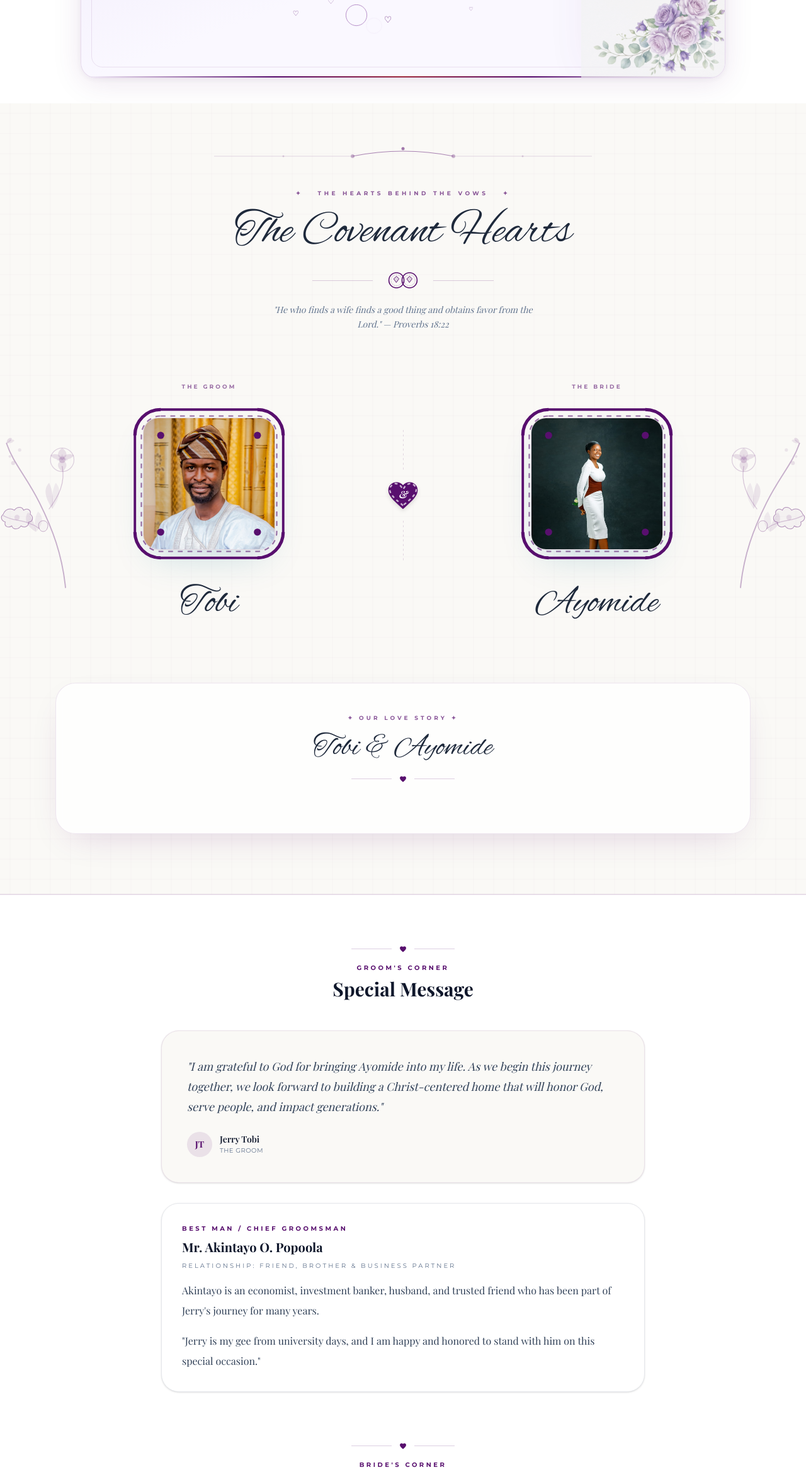
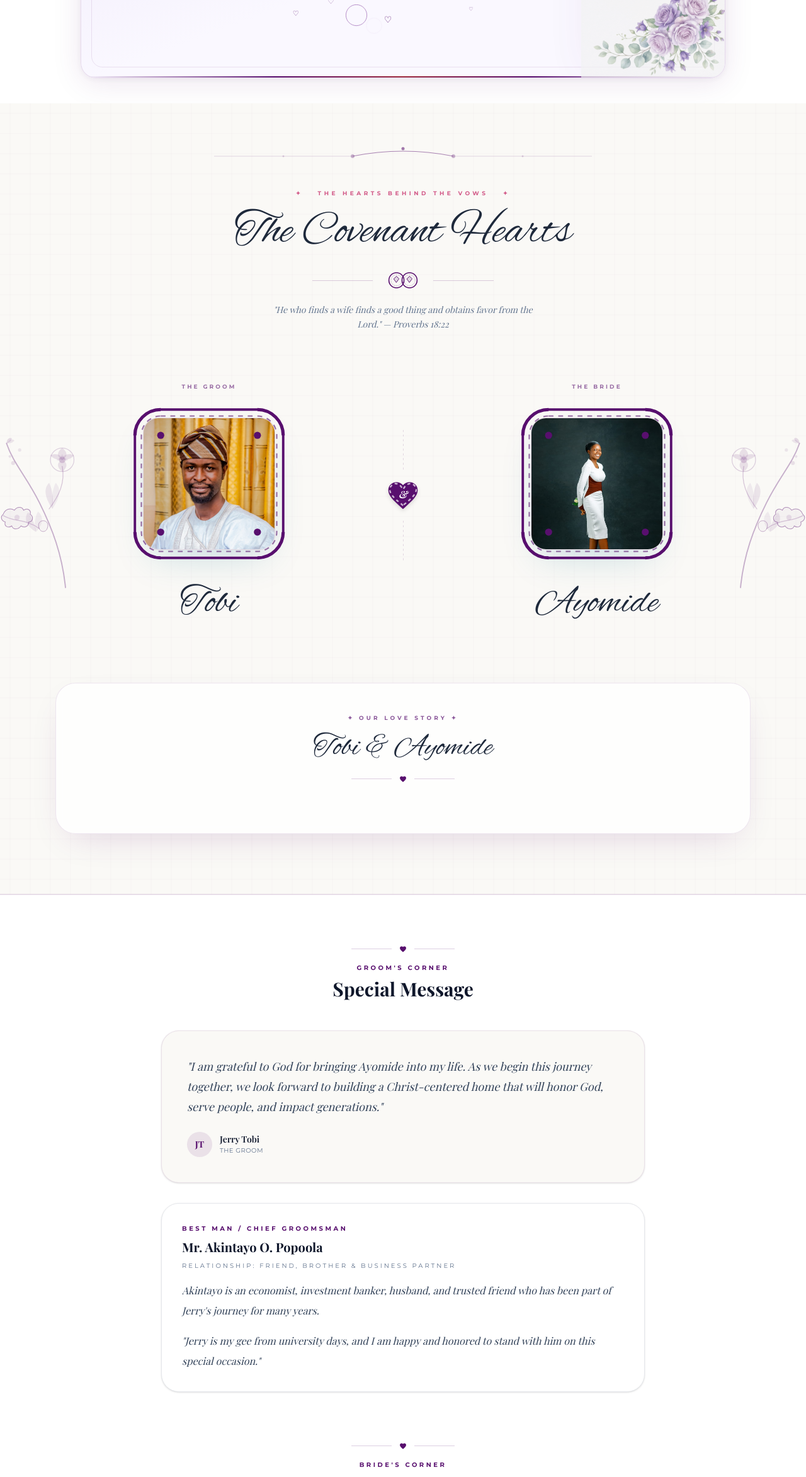
Before and after one commit to CYCLIC05/WEDDING-DIGITAL-INVITE, a React (Vite) app: page / in a window 1280 px wide. Shown: the part 849-3194 px from the top of the page at 63% size. Built offline with nearby package versions, Linux system fonts and the light colour scheme; a web font is replaced by a local one.

Commit message:
feat: add CoupleAbout and GroomsCorner components with decorative SVG elements

```diff
--- a/src/components/CoupleAbout.tsx
+++ b/src/components/CoupleAbout.tsx
@@ -247,7 +247,7 @@ export function CoupleAbout() {
 
         {/* Section Header — editorial stationery style */}
         <div className="text-center mb-20 relative animate-fade-up">
-          <p className="font-sans text-[9px] uppercase tracking-[0.5em] text-[#580F6E] font-bold mb-5 opacity-70">
+          <p className="font-sans text-[9px] uppercase tracking-[0.5em] text-[#C2185B] font-bold mb-5 opacity-70">
             ✦ &ensp; The Hearts Behind the Vows &ensp; ✦
           </p>
 
--- a/src/components/GroomsCorner.tsx
+++ b/src/components/GroomsCorner.tsx
@@ -45,10 +45,10 @@ export function GroomsCorner() {
           <p className="text-[10px] uppercase tracking-[0.35em] text-[#580F6E] font-bold mb-2">Best Man / Chief Groomsman</p>
           <h3 className="font-serif text-xl text-slate-900 font-bold">Mr. Akintayo O. Popoola</h3>
           <p className="text-[10px] font-sans text-slate-500 uppercase tracking-[0.3em] mt-2 mb-4">Relationship: Friend, Brother &amp; Business Partner</p>
-          <p className="font-serif text-base text-slate-700 leading-8">
+          <p className="font-serif text-base text-slate-700 leading-8 italic">
             Akintayo is an economist, investment banker, husband, and trusted friend who has been part of Jerry's journey for many years.
           </p>
-          <p className="font-serif text-base text-slate-700 leading-8 mt-4">
+          <p className="font-serif text-base text-slate-700 leading-8 mt-4 italic">
             "Jerry is my gee from university days, and I am happy and honored to stand with him on this special occasion."
           </p>
         </div>
```
